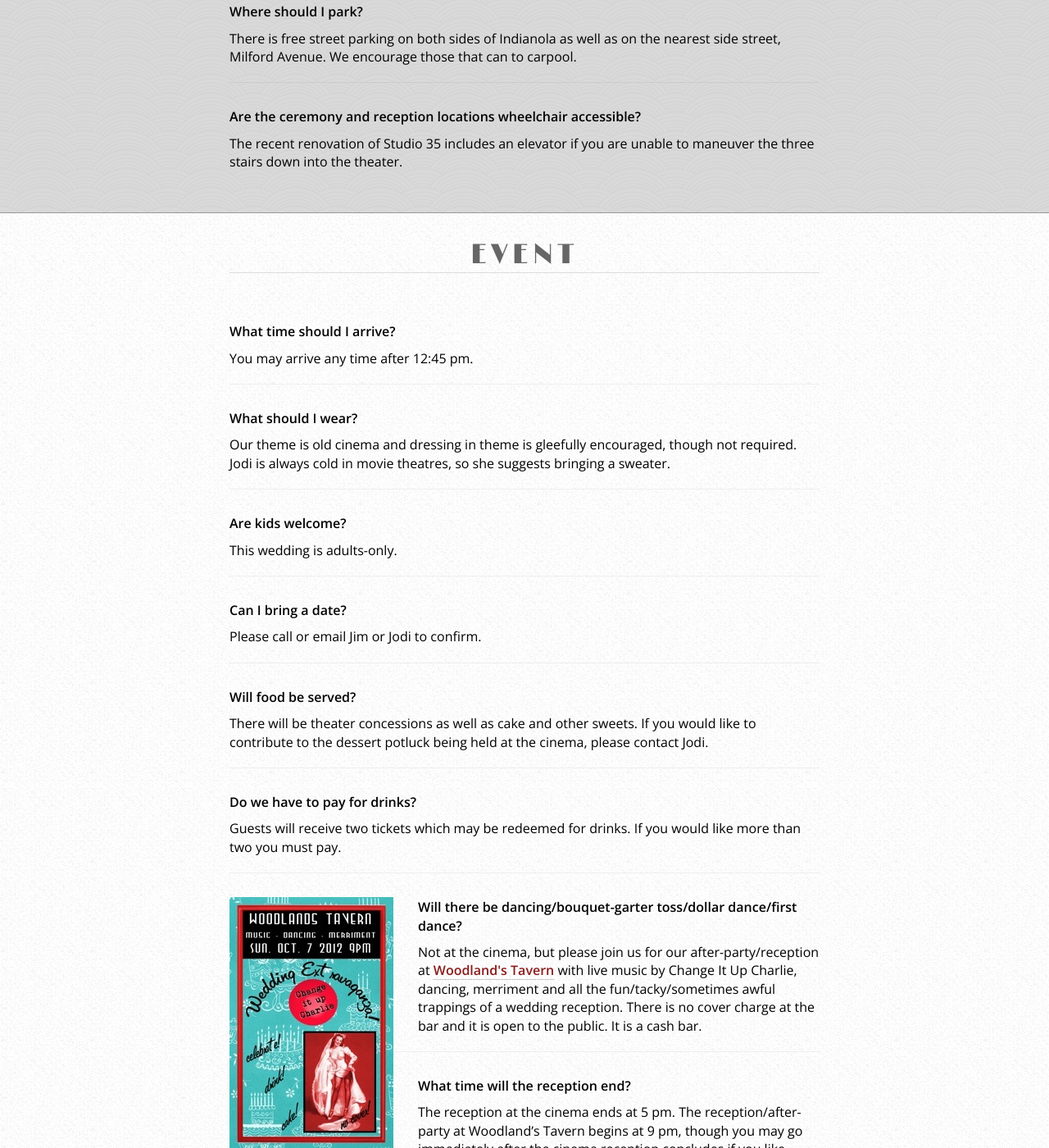
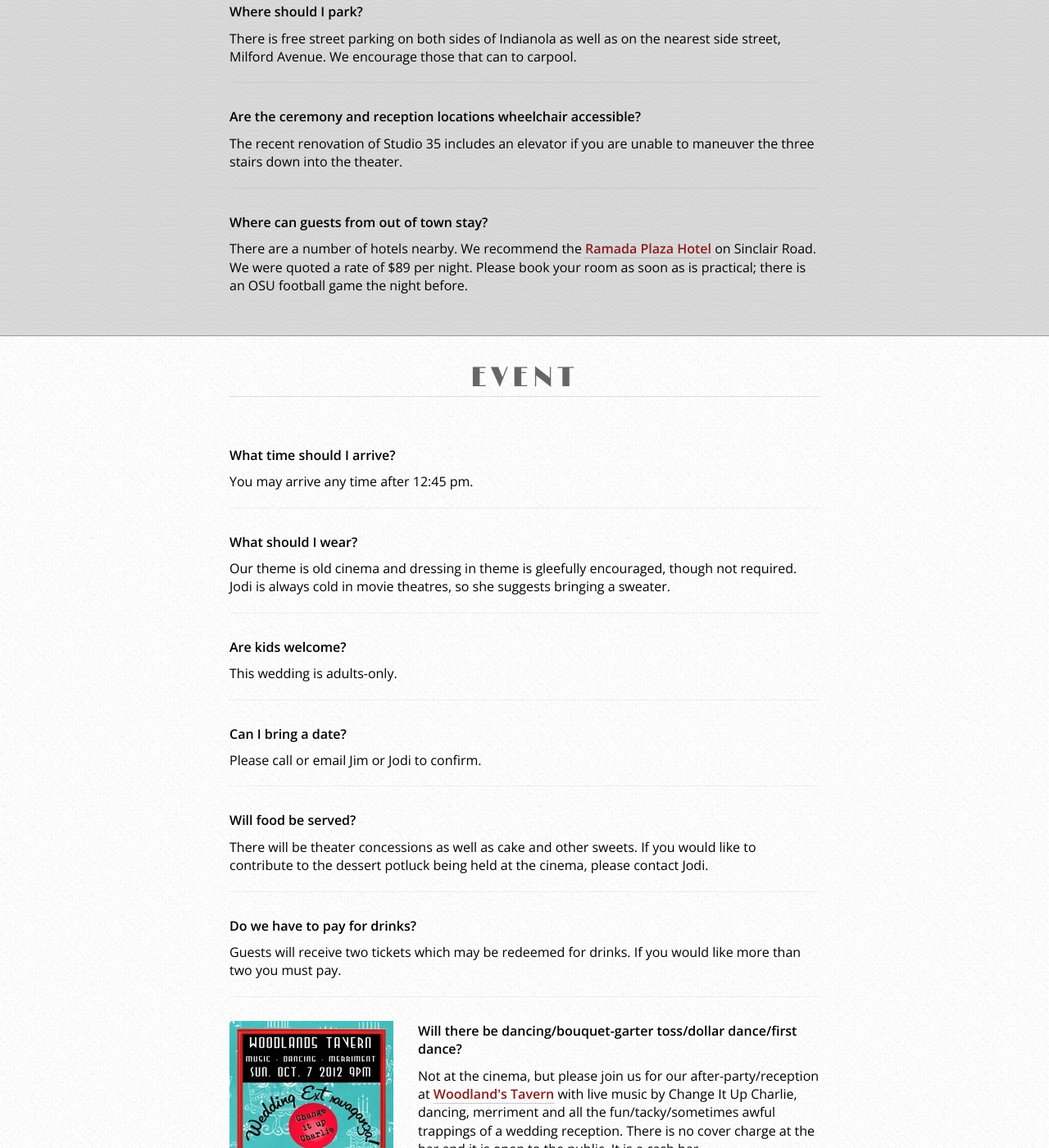
Before and after one commit to jodiandjim/jodiandjim.github.io, a Jekyll site: the page built from index.html, in a window 1280 px wide and 1400 px high, scrolled down 964 px. Shown: the whole window at 82% size. Built offline with Jekyll 4.4.1, drawn with Linux system fonts in a browser that asks for light colours; some of the changed text lies outside the part shown.

Commit message:
Moved hotel question to 'Venue' section.

```diff
--- a/_layouts/default.html
+++ b/_layouts/default.html
@@ -43,6 +43,8 @@
       <p class="question">Are the ceremony and reception locations wheelchair accessible?</p>
       <p>The recent renovation of Studio 35 includes an elevator if you are unable to maneuver the three stairs down into the theater.</p>
 
+	<p class="question">Where can guests from out of town stay?</p>
+ 	<p>There are a number of hotels nearby. We recommend the <a href="http://www.ramada.com/hotels/ohio/columbus/ramada-plaza-hotel-and-conference-center/hotel-overview">Ramada Plaza Hotel</a> on Sinclair Road. We were quoted a rate of $89 per night. Please book your room as soon as is practical; there is an OSU football game the night before.</p>
     </div>
   </div><!-- /venue-wrapper -->
 
@@ -83,8 +85,6 @@
         <li><a href="http://www.amazon.com/registry/wedding/1ZVM0ISVE8Y75">Amazon</a></li>
       </ul>
 
-	<p class="question">Where can guests from out of town stay?</p>
- 	<p>There are a number of hotels nearby. We recommend the <a href="http://www.ramada.com/hotels/ohio/columbus/ramada-plaza-hotel-and-conference-center/hotel-overview">Ramada Plaza Hotel</a> on Sinclair Road. We were quoted a rate of $89 per night. Please book your room as soon as is practical; there is an OSU football game the night before.</p>
     </div>
   </div><!-- /event-wrapper -->
 
```
